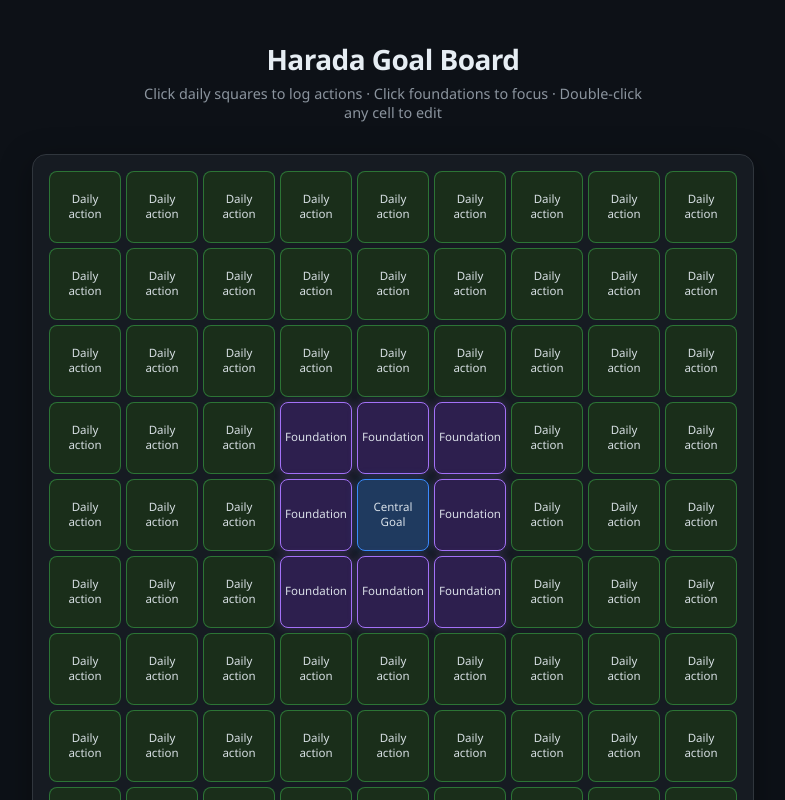
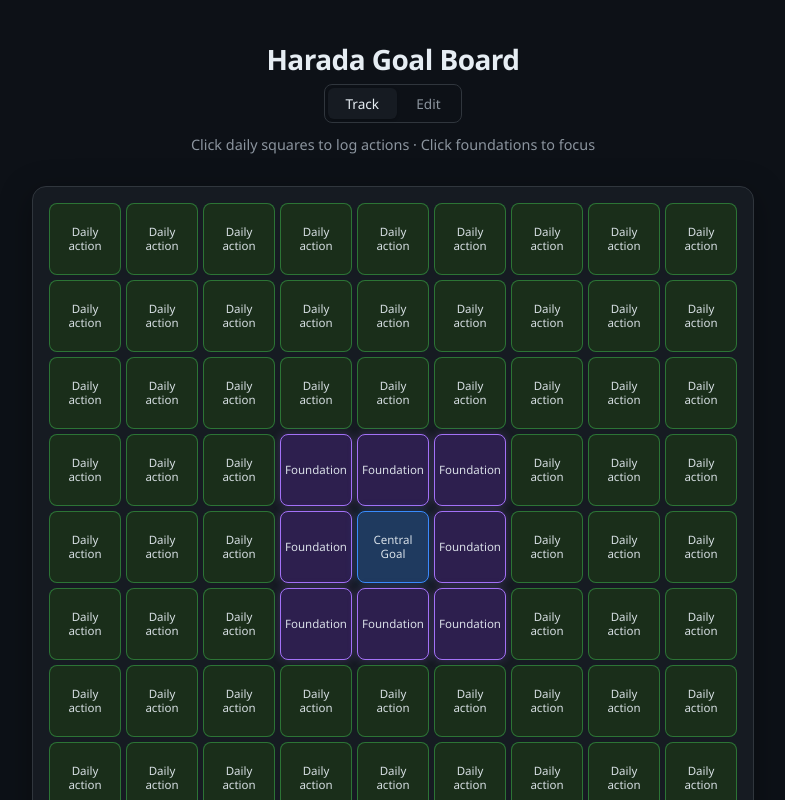
Before and after one commit to rkim1078/kiriTracker, a React (Vite) app: page / in a window 1280 px wide. Shown: the whole page, without its empty margins (247-1032 px from the left). Built offline with nearby package versions, Linux system fonts and the light colour scheme.

Commit message:
Added edit/track mode instead of double click to edit

```diff
--- a/src/App.css
+++ b/src/App.css
@@ -74,6 +74,54 @@
   font-size: 0.9rem;
   text-align: center;
   max-width: 520px;
+}
+
+.mode-toggle {
+  display: inline-flex;
+  gap: 2px;
+  padding: 3px;
+  margin-bottom: 0.75rem;
+  background: var(--bg);
+  border: 1px solid var(--border);
+  border-radius: var(--radius);
+}
+
+.mode-toggle__btn {
+  padding: 0.4rem 1.1rem;
+  border: none;
+  border-radius: calc(var(--radius) - 2px);
+  background: transparent;
+  color: var(--text-muted);
+  font-size: 0.85rem;
+  font-weight: 500;
+  cursor: pointer;
+  transition:
+    background-color var(--transition),
+    color var(--transition);
+}
+
+.mode-toggle__btn:hover {
+  color: var(--text);
+}
+
+.mode-toggle__btn--active {
+  background: var(--bg-elevated);
+  color: var(--text);
+  box-shadow: 0 1px 3px rgba(0, 0, 0, 0.25);
+}
+
+.goal-board--edit-mode .harada-grid {
+  outline: 2px solid color-mix(in srgb, var(--goal-border) 40%, transparent);
+  outline-offset: 4px;
+}
+
+.grid-cell--edit-mode {
+  cursor: pointer;
+}
+
+.grid-cell--edit-mode.cell--goal:hover {
+  transform: scale(1.04);
+  z-index: 2;
 }
 
 .harada-grid {
--- a/src/App.tsx
+++ b/src/App.tsx
@@ -10,7 +10,13 @@ function App() {
   const [expandedFoundation, setExpandedFoundation] = useState<CellData | null>(
     null,
   )
+  const [editMode, setEditMode] = useState(false)
   const [flashId, setFlashId] = useState<string | null>(null)
+
+  const handleEditModeChange = useCallback((next: boolean) => {
+    setEditMode(next)
+    if (next) setExpandedFoundation(null)
+  }, [])
 
   const handleDailyClick = useCallback(
     async (cell: CellData) => {
@@ -44,6 +50,8 @@ function App() {
       <main className="app-scroll">
         <GoalBoard
           cells={data.cells}
+          editMode={editMode}
+          onEditModeChange={handleEditModeChange}
           onDailyClick={handleDailyClick}
           onFoundationClick={handleFoundationClick}
           onTextChange={updateCellText}
--- a/src/components/GoalBoard.tsx
+++ b/src/components/GoalBoard.tsx
@@ -5,6 +5,8 @@ import { GridCell } from './GridCell'
 
 interface GoalBoardProps {
   cells: Record<string, CellData>
+  editMode: boolean
+  onEditModeChange: (editMode: boolean) => void
   onDailyClick: (cell: CellData) => void
   onFoundationClick: (cell: CellData) => void
   onTextChange: (id: string, text: string) => void
@@ -14,6 +16,8 @@ interface GoalBoardProps {
 
 export function GoalBoard({
   cells,
+  editMode,
+  onEditModeChange,
   onDailyClick,
   onFoundationClick,
   onTextChange,
@@ -66,11 +70,30 @@ export function GoalBoard({
 
   return (
     <>
-      <section className="goal-board">
+      <section className={`goal-board ${editMode ? 'goal-board--edit-mode' : ''}`}>
         <h1 className="app-title">Harada Goal Board</h1>
+
+        <div className="mode-toggle" role="group" aria-label="Board mode">
+          <button
+            type="button"
+            className={`mode-toggle__btn ${!editMode ? 'mode-toggle__btn--active' : ''}`}
+            onClick={() => onEditModeChange(false)}
+          >
+            Track
+          </button>
+          <button
+            type="button"
+            className={`mode-toggle__btn ${editMode ? 'mode-toggle__btn--active' : ''}`}
+            onClick={() => onEditModeChange(true)}
+          >
+            Edit
+          </button>
+        </div>
+
         <p className="app-subtitle">
-          Click daily squares to log actions · Click foundations to focus ·
-          Double-click any cell to edit
+          {editMode
+            ? 'Click any square to edit its label'
+            : 'Click daily squares to log actions · Click foundations to focus'}
         </p>
         <div className="harada-grid">
           {rows.map((rowCells, rowIdx) => (
@@ -81,6 +104,7 @@ export function GoalBoard({
                     <GridCell
                       key={cell.id}
                       cell={cell}
+                      editMode={editMode}
                       onDailyClick={onDailyClick}
                       onFoundationClick={handleFoundationClick}
                       onTextChange={onTextChange}
@@ -93,7 +117,7 @@ export function GoalBoard({
         </div>
       </section>
 
-      {expandedFoundation && expandedCells && (
+      {!editMode && expandedFoundation && expandedCells && (
         <div
           ref={overlayRef}
           className="foundational-overlay"
--- a/src/components/GridCell.tsx
+++ b/src/components/GridCell.tsx
@@ -1,9 +1,10 @@
-import { useCallback, useEffect, useRef, useState, type MouseEvent } from 'react'
+import { useCallback, useEffect, useRef, useState } from 'react'
 import type { CellData } from '../types'
 
 interface GridCellProps {
   cell: CellData
   size?: 'normal' | 'large'
+  editMode?: boolean
   onDailyClick?: (cell: CellData) => void
   onFoundationClick?: (cell: CellData) => void
   onTextChange?: (id: string, text: string) => void
@@ -14,6 +15,7 @@ interface GridCellProps {
 export function GridCell({
   cell,
   size = 'normal',
+  editMode = false,
   onDailyClick,
   onFoundationClick,
   onTextChange,
@@ -29,6 +31,10 @@ export function GridCell({
   }, [cell.text])
 
   useEffect(() => {
+    if (!editMode) setEditing(false)
+  }, [editMode])
+
+  useEffect(() => {
     if (editing && inputRef.current) {
       inputRef.current.focus()
       inputRef.current.select()
@@ -37,20 +43,16 @@ export function GridCell({
 
   const handleClick = useCallback(() => {
     if (editing) return
+    if (editMode) {
+      setEditing(true)
+      return
+    }
     if (cell.type === 'daily') {
       onDailyClick?.(cell)
     } else if (cell.type === 'foundation') {
       onFoundationClick?.(cell)
     }
-  }, [cell, editing, onDailyClick, onFoundationClick])
-
-  const handleDoubleClick = useCallback(
-    (e: MouseEvent) => {
-      e.stopPropagation()
-      setEditing(true)
-    },
-    [],
-  )
+  }, [cell, editing, editMode, onDailyClick, onFoundationClick])
 
   const commitEdit = useCallback(() => {
     setEditing(false)
@@ -66,20 +68,21 @@ export function GridCell({
         ? 'cell--foundation'
         : 'cell--daily'
 
+  const title = editMode
+    ? 'Click to edit'
+    : cell.type === 'daily'
+      ? 'Click to log action'
+      : cell.type === 'foundation'
+        ? 'Click to expand'
+        : undefined
+
   return (
     <div
-      className={`grid-cell ${typeClass} grid-cell--${size} ${isExpandedCenter ? 'cell--expanded-center' : ''}`}
+      className={`grid-cell ${typeClass} grid-cell--${size} ${isExpandedCenter ? 'cell--expanded-center' : ''} ${editMode ? 'grid-cell--edit-mode' : ''}`}
       data-cell-id={cell.id}
       data-layout-id={layoutId}
       onClick={handleClick}
-      onDoubleClick={handleDoubleClick}
-      title={
-        cell.type === 'daily'
-          ? 'Click to log · Double-click to edit'
-          : cell.type === 'foundation'
-            ? 'Click to expand · Double-click to edit'
-            : 'Double-click to edit'
-      }
+      title={title}
     >
       {editing ? (
         <textarea
```
